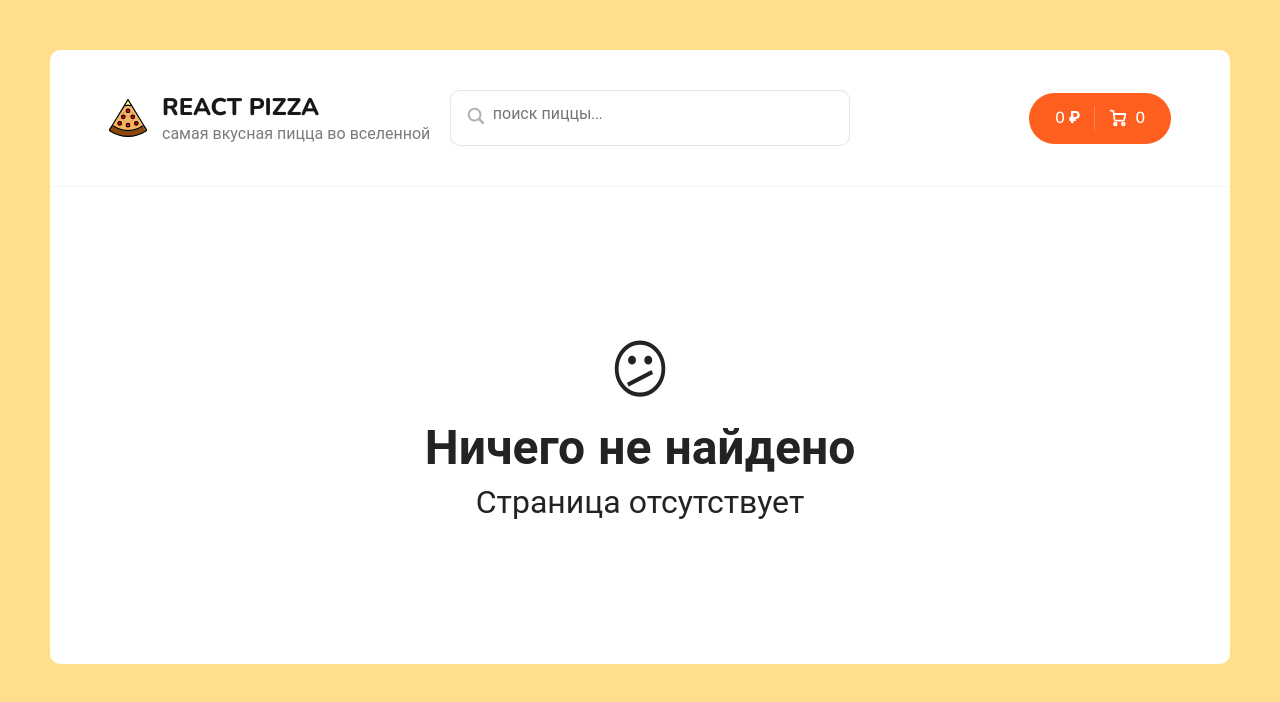
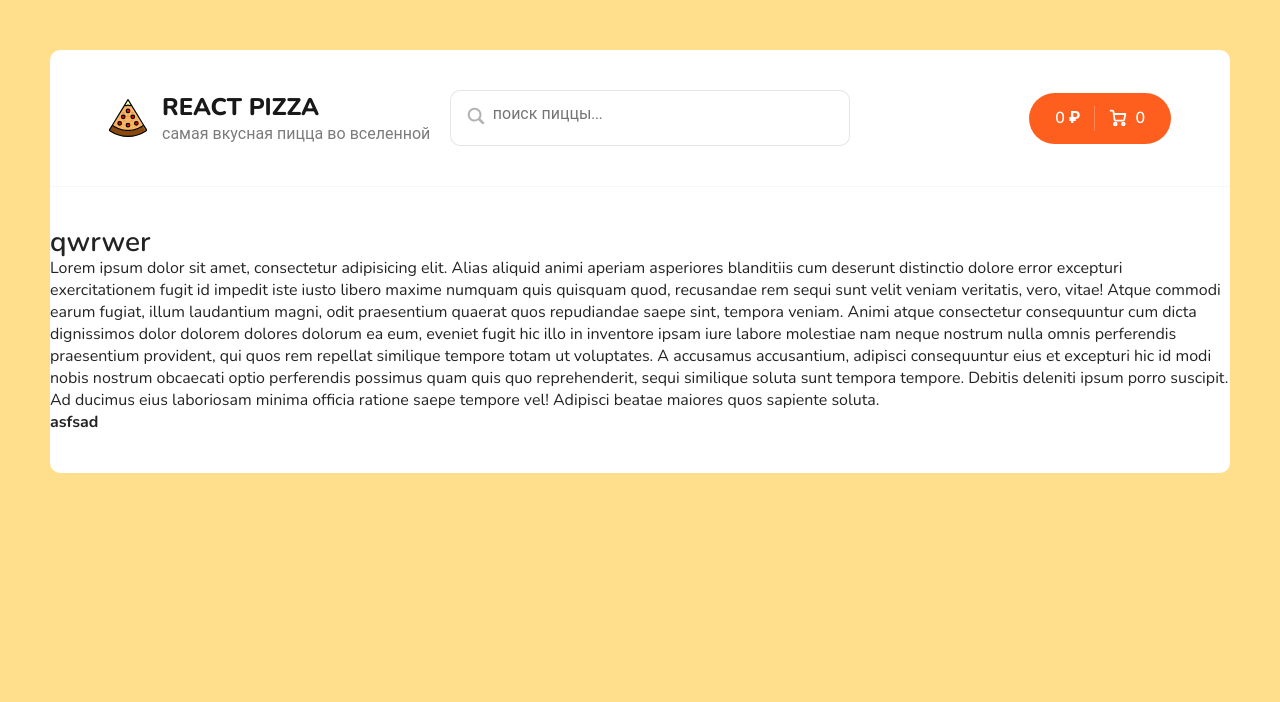
Before and after one commit to oleg-lego-lego/pizza_restaurant, a React (Create React App) app: page /pizza in a window 1280 px wide. Shown: the top 702 px of the page. Built offline with nearby package versions, Linux system fonts and the light colour scheme.

Commit message:
add FullPizza component + Route

```diff
--- a/src/App.tsx
+++ b/src/App.tsx
@@ -5,6 +5,7 @@ import {Home} from "./pages/Home";
 import {NotFound} from "./pages/NotFound";
 import {Route, Routes} from "react-router-dom";
 import {Cart} from "./pages/Cart";
+import {FullPizza} from "./pages/FullPizza/FullPizza";
 
 
 function App() {
@@ -15,6 +16,7 @@ function App() {
                 <Routes>
                     <Route path={'/'} element={<Home/>}/>
                     <Route path={'/cart'} element={<Cart/>}/>
+                    <Route path={'/pizza'} element={<FullPizza/>}/>
                     <Route path={'*'} element={<NotFound/>}/>
                 </Routes>
             </div>
--- /dev/null
+++ b/src/pages/FullPizza/FullPizza.tsx
@@ -0,0 +1,21 @@
+import React from 'react';
+
+export const FullPizza = () => {
+    return (
+        <div>
+            <h2>qwrwer</h2>
+            <p>Lorem ipsum dolor sit amet, consectetur adipisicing elit. Alias aliquid animi aperiam asperiores
+                blanditiis cum deserunt distinctio dolore error excepturi exercitationem fugit id impedit iste iusto
+                libero maxime numquam quis quisquam quod, recusandae rem sequi sunt velit veniam veritatis, vero, vitae!
+                Atque commodi earum fugiat, illum laudantium magni, odit praesentium quaerat quos repudiandae saepe
+                sint, tempora veniam. Animi atque consectetur consequuntur cum dicta dignissimos dolor dolorem dolores
+                dolorum ea eum, eveniet fugit hic illo in inventore ipsam iure labore molestiae nam neque nostrum nulla
+                omnis perferendis praesentium provident, qui quos rem repellat similique tempore totam ut voluptates. A
+                accusamus accusantium, adipisci consequuntur eius et excepturi hic id modi nobis nostrum obcaecati optio
+                perferendis possimus quam quis quo reprehenderit, sequi similique soluta sunt tempora tempore. Debitis
+                deleniti ipsum porro suscipit. Ad ducimus eius laboriosam minima officia ratione saepe tempore vel!
+                Adipisci beatae maiores quos sapiente soluta.</p>
+            <h4>asfsad</h4>
+        </div>
+    );
+};
```
